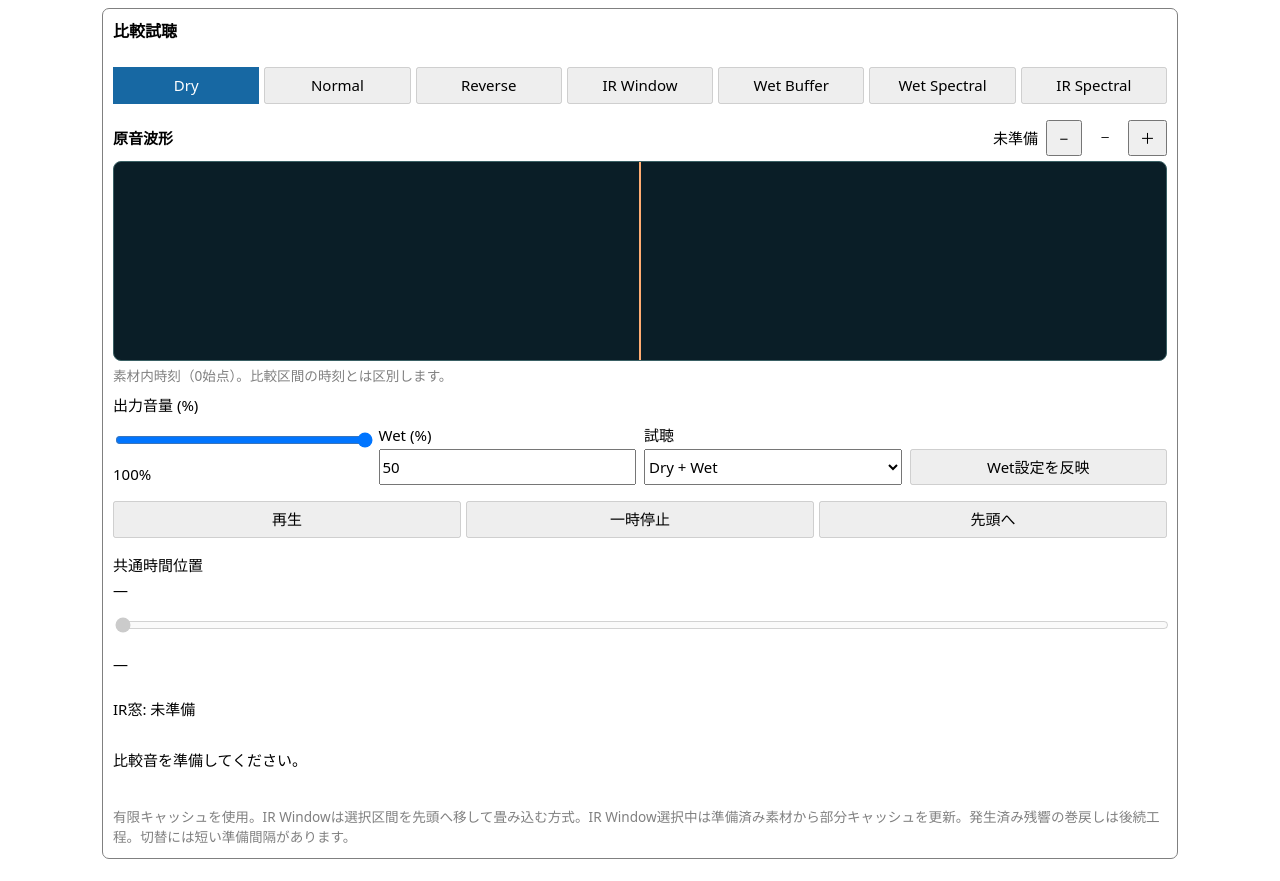
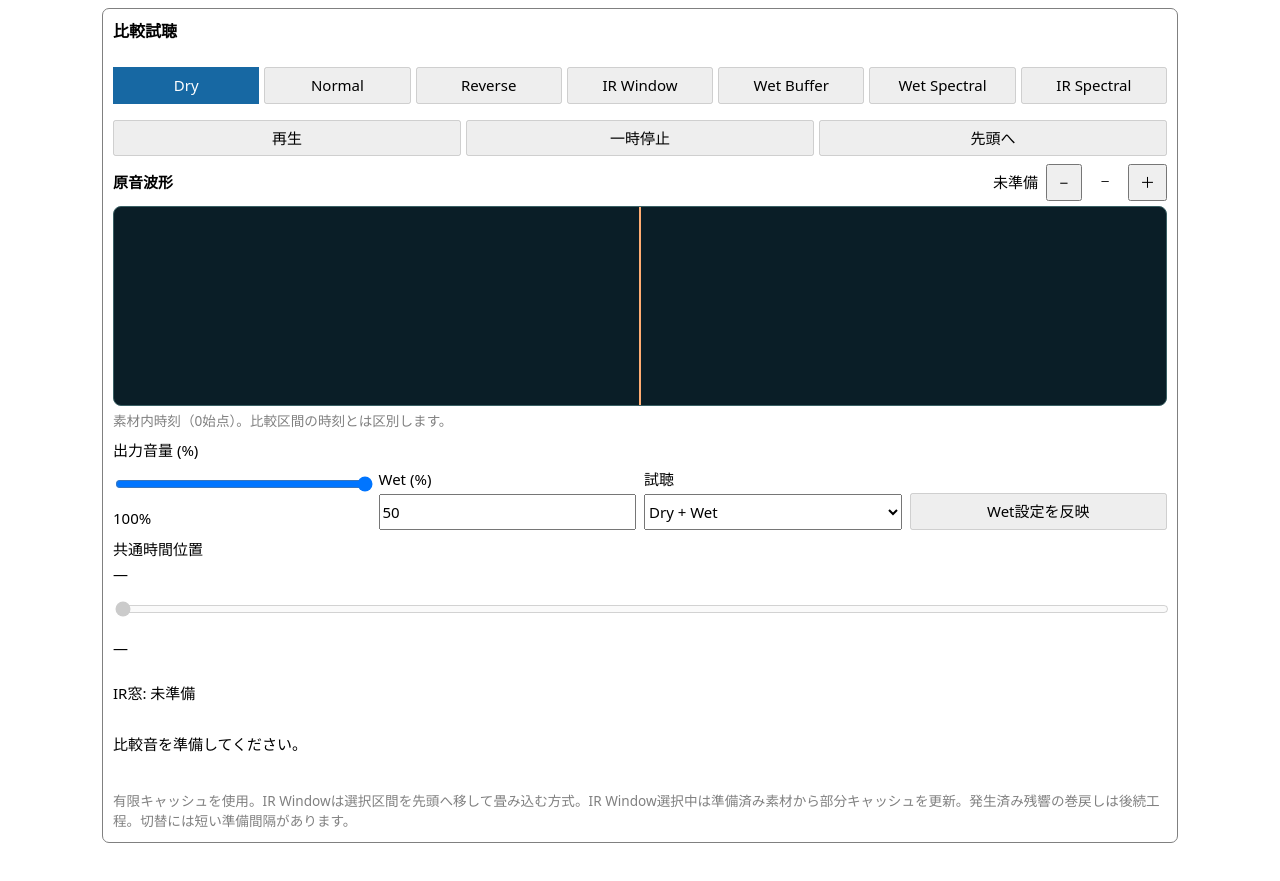
Before and after one commit to kinoko34077/reverb-time-remapping, a plain HTML site: page app/index.html in a window 1280 px wide. Shown: the part 337-1218 px from the top of the page. Drawn offline with Linux system fonts and the light colour scheme.

Commit message:
P1-A1: モバイルのintrinsic幅と主要transport配置を修正

```diff
--- a/app/index.html
+++ b/app/index.html
@@ -19,6 +19,7 @@
 <section aria-label="比較試聴" class="audition"><h2>比較試聴</h2><div class="modes" role="group" aria-label="方式">
 <button data-mode="dry" aria-pressed="true">Dry</button><button data-mode="normal" aria-pressed="false">Normal</button><button data-mode="reverse" aria-pressed="false">Reverse</button><button data-mode="ir-window" aria-pressed="false">IR Window</button><button data-mode="wet-buffer" aria-pressed="false">Wet Buffer</button><button data-mode="wet-spectral" aria-pressed="false">Wet Spectral</button><button data-mode="ir-spectral" aria-pressed="false">IR Spectral</button>
 </div>
+<div class="transport-row"><div class="modes"><button id="play" disabled>再生</button><button id="pause" disabled>一時停止</button><button id="stop" disabled>先頭へ</button></div></div>
 <div class="source-wave" id="source-wave-panel" aria-label="原音波形">
 <div class="wave-editor-toolbar"><strong>原音波形</strong><output id="source-wave-position">未準備</output><div class="wave-zoom-actions"><button id="wave-zoom-out" type="button" aria-label="波形を縮小">−</button><output id="wave-zoom-label" aria-live="off">—</output><button id="wave-zoom-in" type="button" aria-label="波形を拡大">＋</button></div></div>
 <div class="wave-detail-wrap" id="wave-detail-wrap"><canvas id="wave-detail" role="slider" tabindex="0" aria-label="原音の位置。タップ・ドラッグ・矢印キーで移動、ピンチまたはプラスマイナスで拡縮" aria-valuemin="0" aria-valuemax="0" aria-valuenow="0"></canvas>
@@ -29,7 +30,7 @@
 <label>出力音量 (%)<input id="master-volume" type="range" min="0" max="100" step="any" value="100"><output id="master-volume-value">100%</output></label>
 <label>Wet (%)<input id="wet" inputmode="decimal" type="text"></label>
 <label>試聴<select id="solo"><option value="mix">Dry + Wet</option><option value="dry">Dryのみ</option><option value="wet">Wetのみ</option></select></label><button id="apply-mix" disabled>Wet設定を反映</button>
-</div><div class="modes"><button id="play" disabled>再生</button><button id="pause" disabled>一時停止</button><button id="stop" disabled>先頭へ</button></div>
+</div>
 <label>共通時間位置 <output id="time">—</output><input id="seek" type="range" min="0" max="1" step="1" value="0" disabled></label>
 <div id="scrub-axes" hidden>
 <h2>独立参照時間</h2>
--- a/app/style.css
+++ b/app/style.css
@@ -3,12 +3,12 @@
 /* The ATF editor owns gestures, signal painting and the ruler. These scoped
    layout rules adapt its existing wave-detail structure to RTR's panel,
    rather than loading ATF's app-specific global stylesheet. */
-.audition{display:grid;gap:8px}.source-wave{display:grid;gap:5px;min-width:0}
+.audition{display:grid;grid-template-columns:minmax(0,1fr);gap:8px;min-width:0}.audition>*{min-width:0}.source-wave{display:grid;grid-template-columns:minmax(0,1fr);gap:5px;min-width:0}.transport-row .modes{margin:0}.transport-row button{flex:1 1 0;min-width:0}
 .wave-editor-toolbar{display:flex;align-items:center;gap:8px;flex-wrap:wrap}
 #source-wave-position{margin-inline-start:auto}.wave-zoom-actions{display:flex;align-items:center;gap:5px;user-select:none;-webkit-user-select:none}
 .wave-zoom-actions button{min-width:36px;touch-action:none;user-select:none;-webkit-user-select:none;-webkit-touch-callout:none}
 .wave-zoom-actions output{min-width:5ch;text-align:center;font:12px ui-monospace,monospace}
-.wave-detail-wrap{position:relative;overflow:hidden;border:1px solid #3a6064;border-radius:8px;background:#0a1e27;height:clamp(140px,25vh,225px);touch-action:none}
+.wave-detail-wrap{position:relative;overflow:hidden;min-width:0;border:1px solid #3a6064;border-radius:8px;background:#0a1e27;height:clamp(140px,25vh,225px);touch-action:none}
 .wave-detail-wrap canvas{display:block;width:100%;height:100%;touch-action:none;cursor:grab;outline-offset:-3px}
 .wave-detail-wrap canvas:active{cursor:grabbing}
 .wave-detail-ruler{position:absolute;inset:0;pointer-events:none;color:#b8dfdb;font:11px ui-monospace,monospace}
@@ -17,3 +17,8 @@
 .wave-marker{position:absolute;pointer-events:none;top:28px;transform:translateX(-50%);padding:2px 6px;font-size:12px;font-weight:bold;color:#11232a;background:#6be2c4;border-radius:3px}.wave-marker-b{background:#ffd38a}
 .source-wave[data-loop-available=false] .wave-marker{display:none!important}
 @media(max-width:560px){main{padding:8px}.audition .fields{grid-template-columns:repeat(auto-fit,minmax(min(100%,150px),1fr))}.wave-detail-wrap{height:clamp(124px,23vh,210px)}}
+
+/* Prevent intrinsic canvas backing-store and form values from widening a
+   mobile CSS viewport. No overflow clipping of controls. */
+main,section,.fields,.wave-editor-toolbar{min-width:0}
+.audition .note{overflow-wrap:anywhere}
```
Also changed, not shown: tests/browser/player.browser.test.mjs (+2 -0 lines), tests/browser/scrub.browser.test.mjs (+2 -0 lines).
